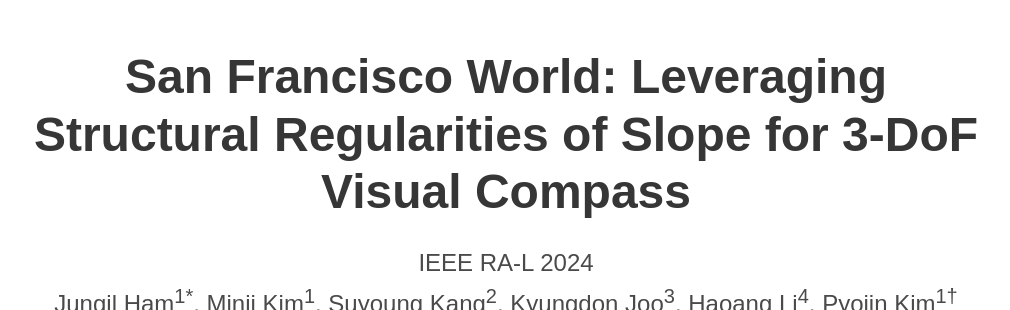
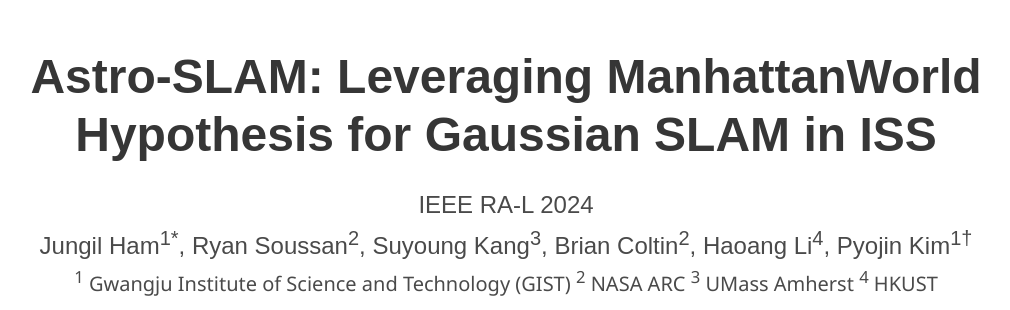
Before and after one commit to Astro-SLAM/Astro-SLAM.github.io, a plain HTML site: page index.html in a window 1280 px wide. Shown: the top 310 px of the page, without its empty margins (134-1144 px from the left). Drawn offline with nearby package versions, Linux system fonts and the light colour scheme; some icons are missing; a web font is replaced by a local one.

Commit message:
Update index.html

```diff
--- a/index.html
+++ b/index.html
@@ -2,7 +2,7 @@
 <html>
 <head>
   <meta charset="utf-8">
-  <meta name="description" content="San Francisco World: Leveraging Structural Regularities of Slope for 3-DoF Visual Compass">
+  <meta name="description" content="Astro-SLAM: Leveraging ManhattanWorld Hypothesis for Gaussian SLAM in ISS">
   <meta name="keywords" content="3-DoF visual compass, Slope-based orientation, Autonomous systems">
   <meta name="viewport" content="width=device-width, initial-scale=1">
   <title>Astro-SLAM: Leveraging ManhattanWorld Hypothesis for Gaussian SLAM in ISS</title>
@@ -69,7 +69,7 @@
     <div class="container is-max-desktop">
       <div class="columns is-centered">
         <div class="column has-text-centered">
-          <h1 class="title is-1 publication-title">San Francisco World: Leveraging Structural Regularities of Slope for 3-DoF Visual Compass</h1>
+          <h1 class="title is-1 publication-title">Astro-SLAM: Leveraging ManhattanWorld Hypothesis for Gaussian SLAM in ISS</h1>
 
           <div class="is-size-4 publication-authors">
             <span class="author-block">IEEE RA-L 2024</span>
@@ -79,11 +79,11 @@
             <span class="author-block">
               Jungil Ham<sup>1*</sup>,</span>
             <span class="author-block">
-              Minji Kim<sup>1</sup>,</span>
+              Ryan Soussan<sup>2</sup>,</span>
             <span class="author-block">
-              Suyoung Kang<sup>2</sup>,</span>
+              Suyoung Kang<sup>3</sup>,</span>
             <span class="author-block">
-              Kyungdon Joo<sup>3</sup>,</span>
+              Brian Coltin<sup>2</sup>,</span>
             <span class="author-block">
               Haoang Li<sup>4</sup>,</span>
             <span class="author-block">
@@ -93,8 +93,8 @@
 
           <div class="is-size-5 publication-affiliations">
             <span class="author-block"><sup>1</sup> Gwangju Institute of Science and Technology (GIST)</span>
-            <span class="author-block"><sup>2</sup> UMass Amherst</span>
-            <span class="author-block"><sup>3</sup> UNIST</span>
+            <span class="author-block"><sup>2</sup> NASA ARC</span>
+            <span class="author-block"><sup>3</sup> UMass Amherst</span>
             <span class="author-block"><sup>4</sup> HKUST</span>
           </div>
 
@@ -202,7 +202,7 @@
   <div class="container is-max-desktop content">
     <h2 class="title">BibTeX</h2>
     <pre><code>@article{ham2024san,
-  author    = {Jungil Ham, Minji Kim, Suyoung Kang, Kyungdon Joo, Haoang Li, Pyojin Kim},
+  author    = {Jungil Ham, Ryan Soussan, Suyoung Kang, Brian Coltin, Pyojin Kim},
   title     = {San Francisco World: Leveraging Structural Regularities of Slope for 3-DoF Visual Compass},
   journal   = {IEEE Robotics and Automation Letters},
   year      = {2024},
```
